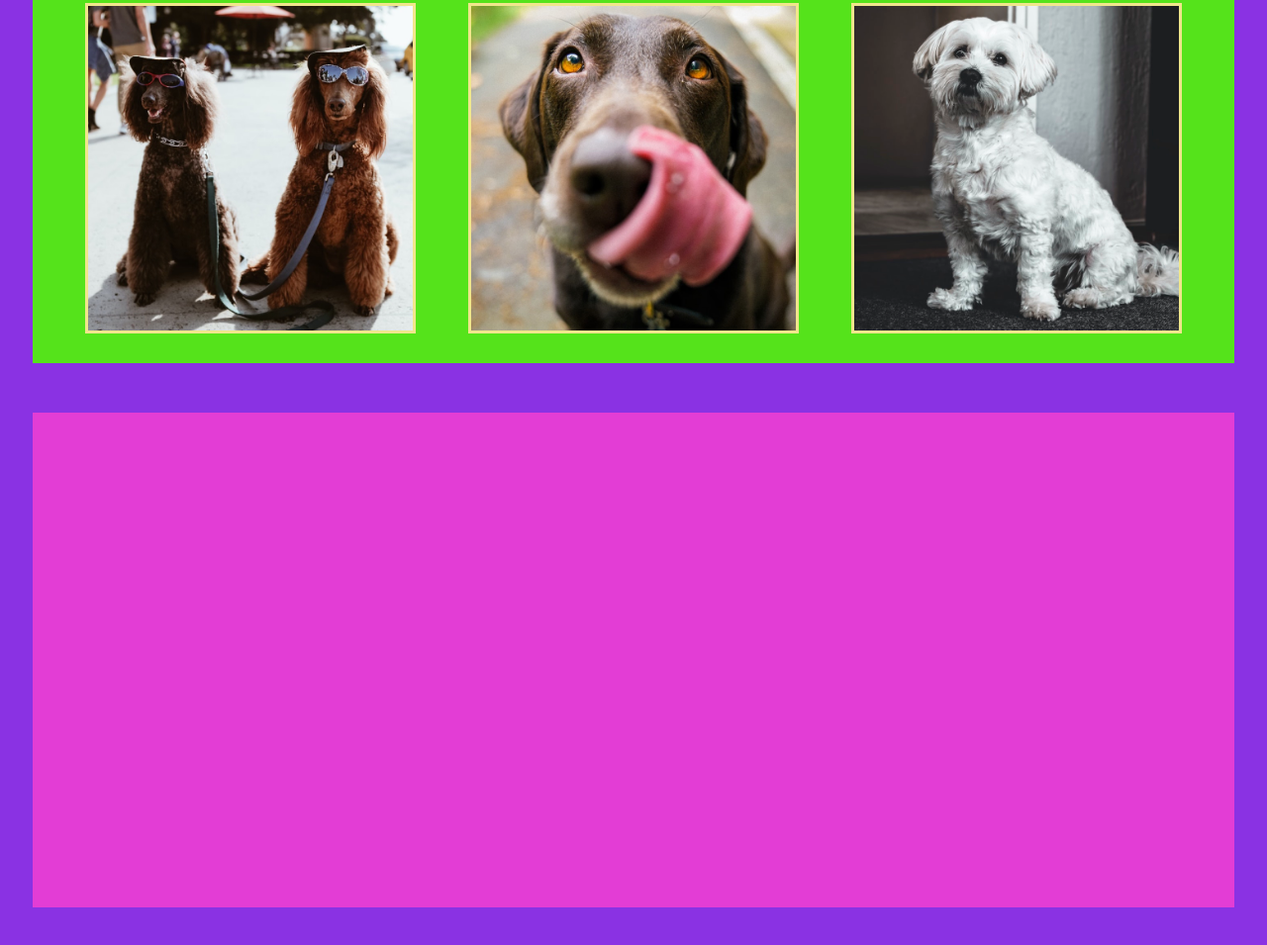
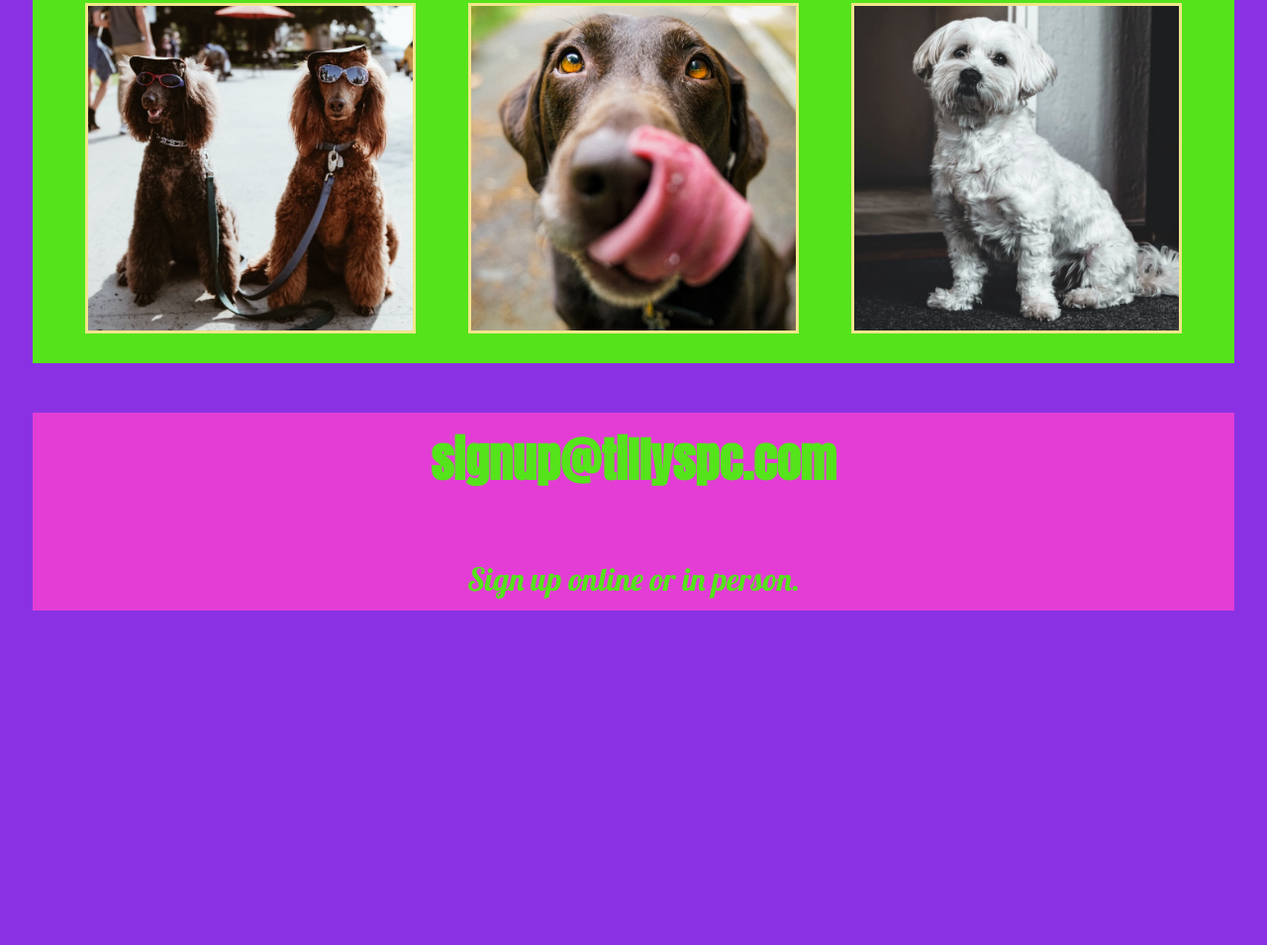
Before and after one commit to nonstickcode/club_project, a plain HTML site: page index.html in a window 1280 px wide. Shown: the part 996-1951 px from the top of the page at 99% size. After the commit the page ends 1663 px from the top, so only its background shows below. Drawn offline with Linux system fonts and the light colour scheme.

Commit message:
created footer

```diff
--- a/index.html
+++ b/index.html
@@ -51,6 +51,12 @@
 
     </section>
     <footer class="contact_info main_sect" >
+      <h2>
+        signup@tillyspc.com
+      </h2>
+      <p>
+        Sign up online or in person.
+      </p>
 
 
     </footer>
--- a/resources/css/style.css
+++ b/resources/css/style.css
@@ -15,7 +15,6 @@ header {
 header h1 {
   font-size: 5em;
   color: #55E31B;
-  font-weight: bold;
   font-family: 'Lobster', cursive;
 }
 nav {
@@ -42,7 +41,6 @@ nav a {
   color: #E33DD5;
   font-size: 3rem;
   line-height: 6rem;
-  font-weight: bold;
   font-family: 'Anton', sans-serif;
 }
 
@@ -66,13 +64,24 @@ nav a {
   text-align: center;
   line-height: 6rem;
   font-size: 3rem;
-  font-weight: bold;
   font-family: 'Anton', sans-serif;
 }
 
 footer {
   background-color: #E33DD5;
-  height: 500px;
   color: #55E31B;
 
 }
+
+footer h2 {
+  text-align: center;
+  font-size: 3rem;
+  line-height: 6rem;
+  font-family: 'Anton', sans-serif;
+}
+footer p {
+  text-align: center;
+  font-size: 2rem;
+  line-height: 4rem;
+  font-family: 'Lobster', cursive;
+}
```
